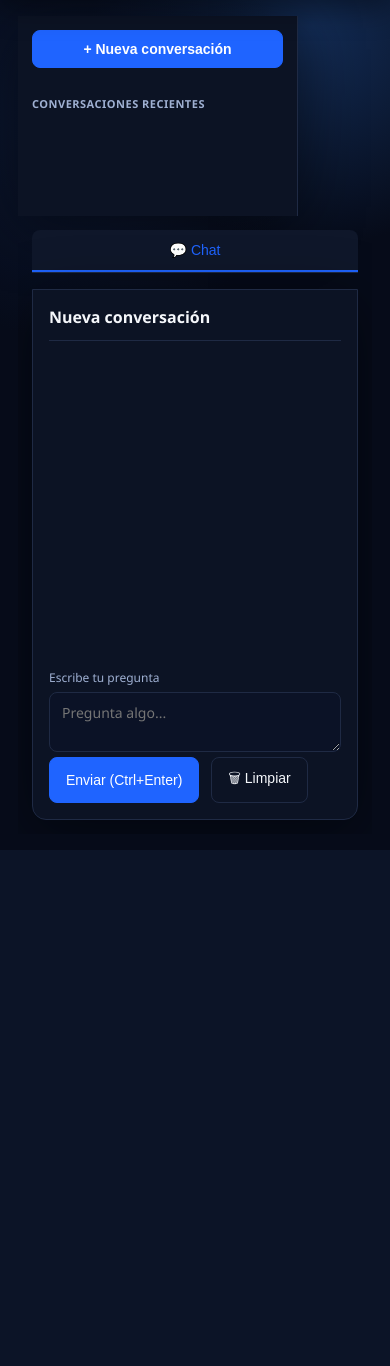
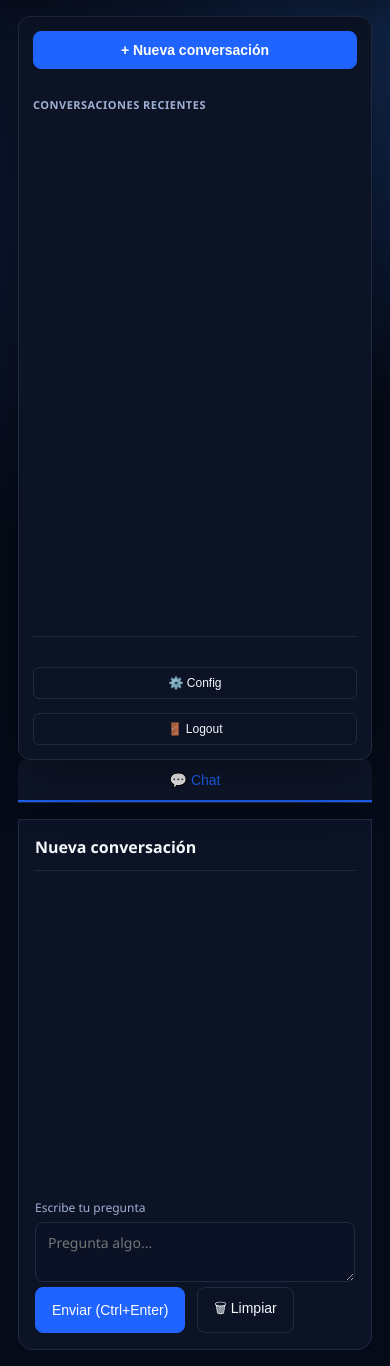
Before and after one commit to c0hete/energyapp-llm-platform, a FastAPI app: template templates/dashboard.html in a window 390 px wide. Shown: the part 65-1431 px from the top of the page. Before the commit the page ends 915 px from the top, so only its background shows below. Run offline with FastAPI, Linux system fonts and the light colour scheme; the template is opened without the code that fills it, so the values that code supplies are empty.

Commit message:
Dashboard: sticky sidebar and grid layout for conversations + chat

```diff
--- a/templates/dashboard.html
+++ b/templates/dashboard.html
@@ -7,23 +7,31 @@
 {% block extra_styles %}
 <style>
   main {
-    display: flex;
-    gap: 0;
+    display: grid;
+    grid-template-columns: 320px 1fr;
+    gap: 12px;
     min-height: calc(100vh - 60px);
+    align-items: start;
   }
 
-  @media (max-width: 768px) {
+  @media (max-width: 900px) {
     main {
-      flex-direction: column;
+      grid-template-columns: 1fr;
     }
     aside {
-      max-height: 200px;
+      position: relative;
+      height: auto;
+      max-height: none;
     }
   }
 
   aside {
-    width: 280px;
-    border-right: 1px solid var(--border);
+    position: sticky;
+    top: 16px;
+    align-self: start;
+    height: calc(100vh - 100px);
+    width: 100%;
+    border: 1px solid var(--border);
     background: var(--panel-strong);
     padding: 14px;
     display: flex;
@@ -31,6 +39,7 @@
     gap: 0;
     overflow-y: auto;
     box-shadow: var(--shadow);
+    border-radius: 12px;
   }
 
   aside > button:first-child {
@@ -135,13 +144,13 @@
     background: var(--panel);
   }
 
-  .content {
+.content {
     flex: 1;
     display: flex;
     flex-direction: column;
     gap: 0;
     overflow: hidden;
-    padding: 14px;
+    padding: 0;
   }
 
   .section {
```
